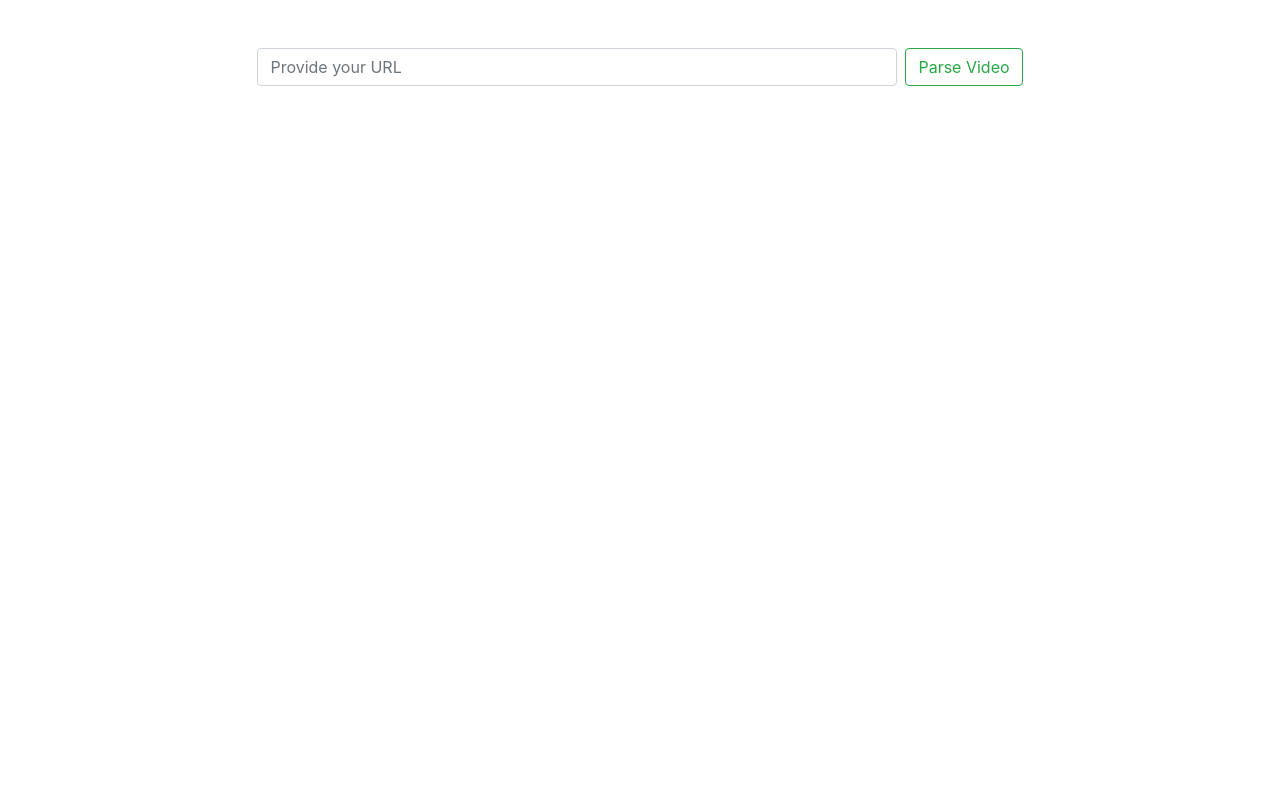
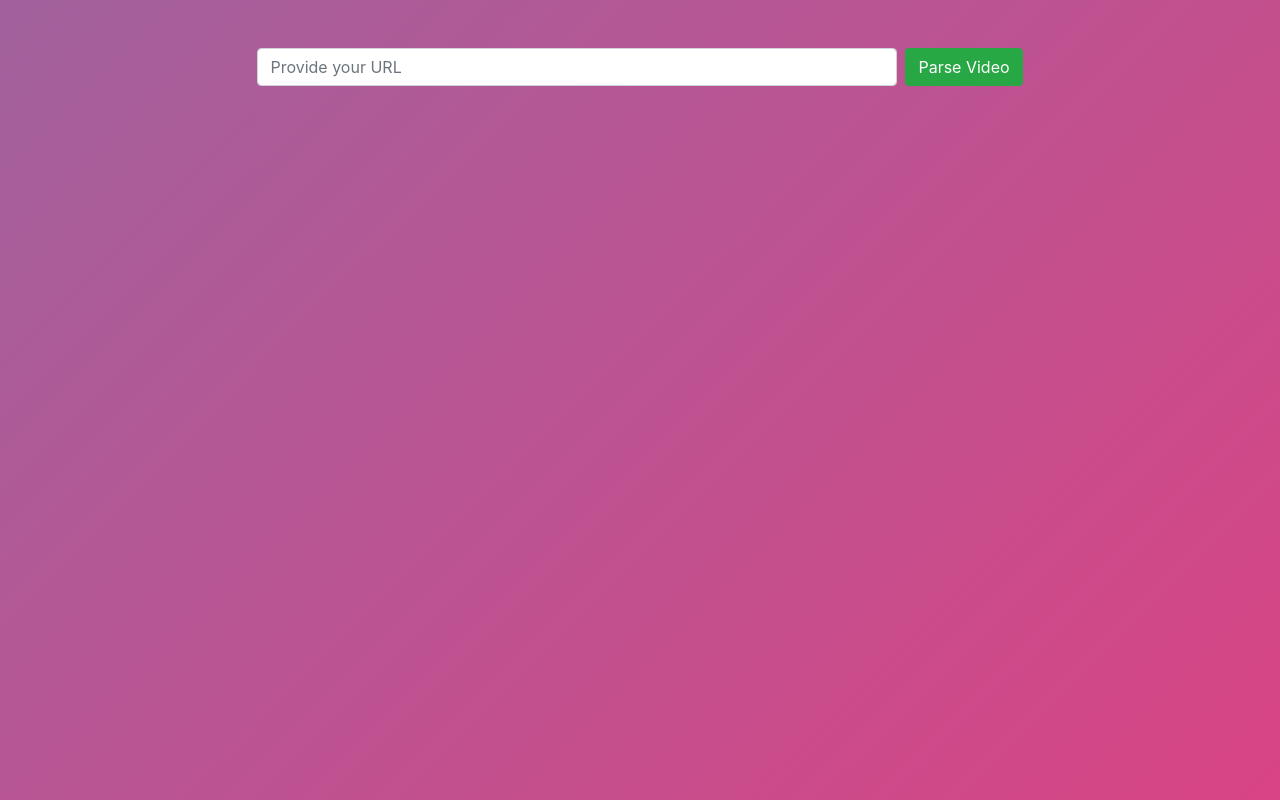
Before and after one commit to KamilKoso/YoutubeDownloader, an Angular app in the folder YTDownloader-SPA/: page / in a window 1280 px wide. Built offline with nearby package versions, Linux system fonts and the light colour scheme.

Commit message:
Added background

```diff
--- a/YTDownloader-SPA/src/app/services/Animations/fade.ts
+++ b/YTDownloader-SPA/src/app/services/Animations/fade.ts
@@ -1,4 +1,5 @@
 import { trigger, transition, style, animate, state } from '@angular/animations';
+import { relative } from 'path';
 
 export let  fade = trigger('fade', [
     state('void', style({ opacity: 0 })),
@@ -17,7 +18,7 @@ export let  fadeFast = trigger('fadeFast', [
   ]);
 
 export let  translateRight = trigger('translateRight', [
-    state('void', style({ transform: 'translateX(-10%)', opacity: 0 })),
+    state('void', style({  transform: 'translateX(-10%)', opacity: 0})),
 
     transition('void <=> *', [
       animate(500)
@@ -25,7 +26,7 @@ export let  translateRight = trigger('translateRight', [
   ]);
 
 export let  translateLeft = trigger('translateLeft', [
-    state('void', style({ transform: 'translateX(10%)', opacity: 0 })),
+    state('void', style({ transform: 'translateX(10%)', opacity: 0})),
 
     transition('void <=> *', [
       animate(500)
--- a/YTDownloader-SPA/src/app/videoMetadata/videoMetadata.component.html
+++ b/YTDownloader-SPA/src/app/videoMetadata/videoMetadata.component.html
@@ -8,7 +8,7 @@
 
     <form #urlForm="ngForm" class="form-inline justify-content-center" (ngSubmit)="getMetadata()" >
       <input class="form-control mr-sm-2 w-50" type="text" name="videoUrl" placeholder="Provide your URL" [(ngModel)]="videoUrl"  #videoUrlvalidate='ngModel' pattern="^((?:https?:)?\/\/)?((?:www|m)\.)?((?:youtube\.com|youtu.be))(\/(?:[\w\-]+\?v=|embed\/|v\/)?)([\w\-]+)(\S+)?$" required >
-        <button class="btn my-2 my-sm-0" type="submit" [ngClass]="(videoUrlvalidate.errors?.pattern && videoUrlvalidate.touched) ? 'btn-danger': 'btn-outline-success'" [disabled]="videoUrlvalidate.errors?.pattern && videoUrlvalidate.touched" >Parse Video</button>
+        <button class="btn my-2 my-sm-0" type="submit" [ngClass]="(videoUrlvalidate.errors?.pattern && videoUrlvalidate.touched) ? 'btn-danger': 'btn-success'" [disabled]="videoUrlvalidate.errors?.pattern && videoUrlvalidate.touched" >Parse Video</button>
     </form>
   </div>
  </div>
@@ -52,13 +52,13 @@
      <label class="btn form-inline" [ngClass]="selectedQuality==item ? 'btn-success' : 'btn-secondary' "><input type="radio" [(ngModel)]="selectedQuality" name="quality" value="{{item}}" required>{{item}}</label>
      </div>
      <div class="w-100 d-flex justify-content-center">
-     <button @fadeFast *ngIf="selectedQuality " class="btn btn-outline-info my-2 my-ms-0" type="submit">Download !</button>
+     <button @fadeFast *ngIf="selectedQuality " class="btn btn-info my-2 my-ms-0" type="submit">Download !</button>
      </div>
     </form>
   </div>
   <div @translateRight *ngIf="selectedMediaType=='Mp3'">
     <form #audioForm='ngForm' class="justify-content-center form-inline" (ngSubmit)="downloadAudio()">
-      <button class="btn btn-outline-info my-2 my-ms-0" type="submit">Download !</button>
+      <button class="btn btn-info my-2 my-ms-0" type="submit">Download !</button>
     </form>
   </div>
    </div>
--- a/YTDownloader-SPA/src/app/videoMetadata/videoMetadata.component.ts
+++ b/YTDownloader-SPA/src/app/videoMetadata/videoMetadata.component.ts
@@ -30,6 +30,7 @@ export class VideoMetadataComponent implements OnInit {
   selectedQuality: string;
   selectedMediaType: string;
   getMetadataFailed = false;
+  animationLeftOrRight: string;
 
   MediaTypes = ['Mp3', 'Mp4'];
 
@@ -38,6 +39,7 @@ export class VideoMetadataComponent implements OnInit {
   constructor(private http: HttpClient, private fileService: FileDownloadService) { }
 
   ngOnInit() { }
+
 
   downloadAudio() {
     this.status = VideoDownloadStatus.DownloadingToTheServer;
--- a/YTDownloader-SPA/src/index.html
+++ b/YTDownloader-SPA/src/index.html
@@ -7,7 +7,7 @@
   <meta name="viewport" content="width=device-width, initial-scale=1">
   <link rel="icon" type="image/x-icon" href="favicon.ico">
 </head>
-<body>
+<body class="body-backgound">
   <app-root></app-root>
 </body>
 </html>
--- a/YTDownloader-SPA/src/styles.css
+++ b/YTDownloader-SPA/src/styles.css
@@ -1,3 +1,22 @@
 /* You can add global styles to this file, and also import other style files */
 @import '../node_modules/bootstrap/dist/css/bootstrap.min.css';
 @import '../node_modules/font-awesome/css/font-awesome.min.css';
+
+.body-backgound{
+    background: linear-gradient(-45deg, #ee7752, #e73c7e, #23a6d5, #000000);
+    background-size: 400% 20000%;
+    animation: gradient 20s ease infinite;
+    overflow-x:hidden;
+}
+
+@keyframes gradient {
+    0% {
+        background-position: 0% 50%;
+    }
+    50% {
+        background-position: 100% 50%;
+    }
+    100% {
+        background-position: 0% 50%;
+    }
+}
```
Also changed, not shown: 2 other files (tests, documents, lock files or other folders).
